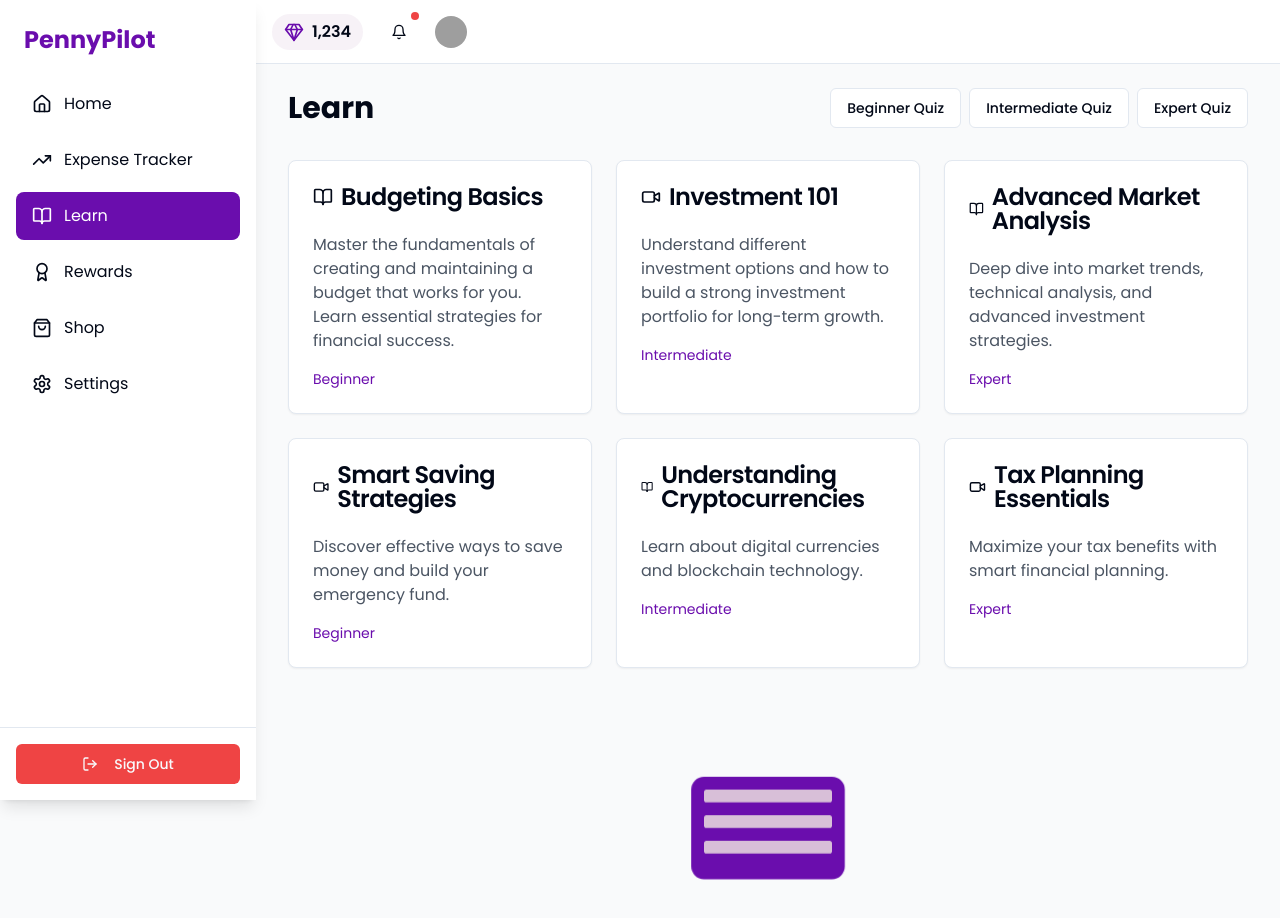
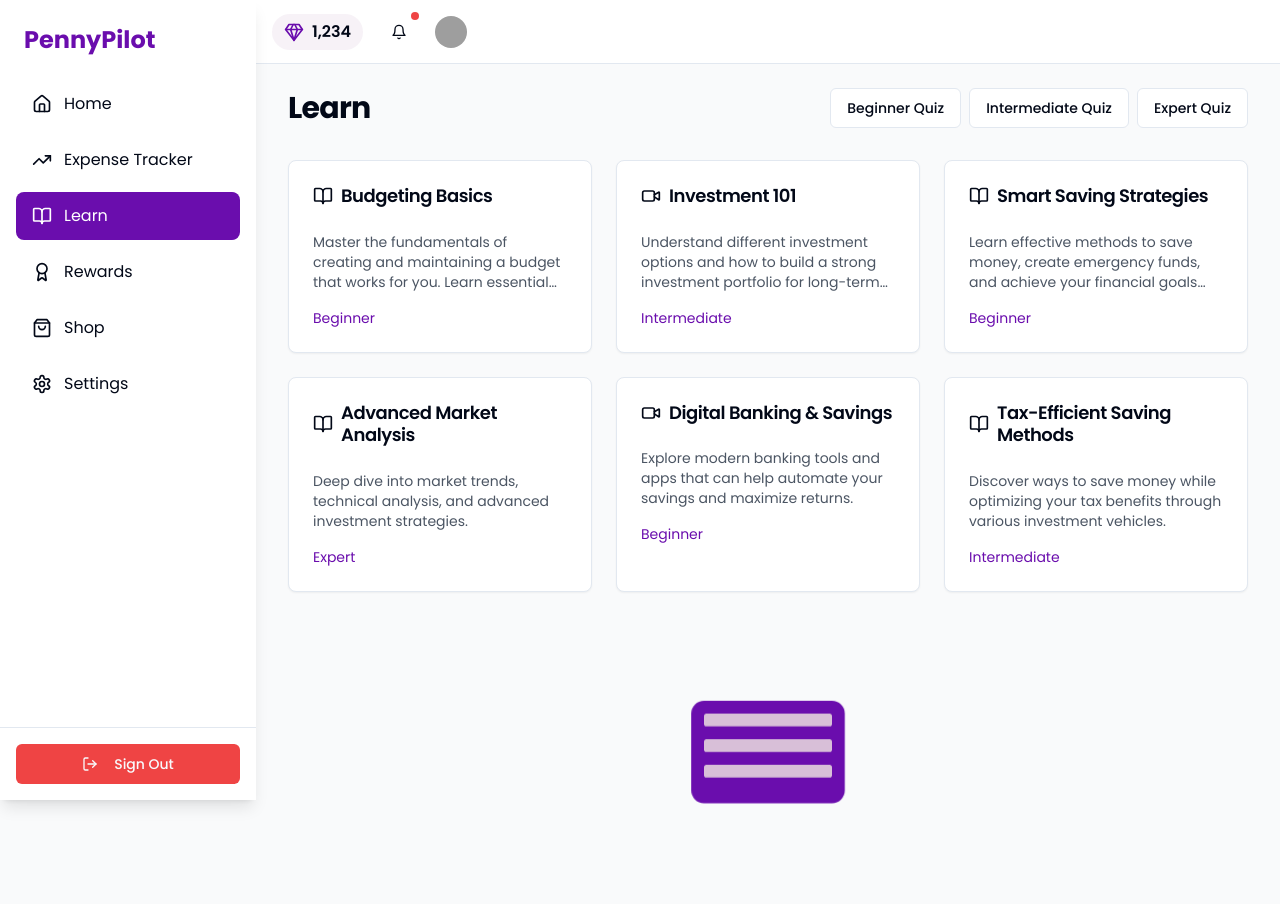
Before and after one commit to AranyaRout/pennypilot2, a React (Vite) app: page /learn in a window 1280 px wide. Shown: the top 918 px of the page. Built offline with nearby package versions, Linux system fonts and the light colour scheme; grey boxes are pictures that could not be loaded.

Commit message:
Fix overlapping letters and add saving strategies
Updated the text rendering to prevent overlapping letters and included additional content related to saving strategies.
[skip gpt_engineer]

```diff
--- a/src/pages/Learn.tsx
+++ b/src/pages/Learn.tsx
@@ -20,28 +20,28 @@ const Learn = () => {
       level: "intermediate"
     },
     {
+      title: "Smart Saving Strategies",
+      description: "Learn effective methods to save money, create emergency funds, and achieve your financial goals faster.",
+      type: "article",
+      level: "beginner"
+    },
+    {
       title: "Advanced Market Analysis",
       description: "Deep dive into market trends, technical analysis, and advanced investment strategies.",
       type: "article",
       level: "expert"
     },
     {
-      title: "Smart Saving Strategies",
-      description: "Discover effective ways to save money and build your emergency fund.",
+      title: "Digital Banking & Savings",
+      description: "Explore modern banking tools and apps that can help automate your savings and maximize returns.",
       type: "video",
       level: "beginner"
     },
     {
-      title: "Understanding Cryptocurrencies",
-      description: "Learn about digital currencies and blockchain technology.",
+      title: "Tax-Efficient Saving Methods",
+      description: "Discover ways to save money while optimizing your tax benefits through various investment vehicles.",
       type: "article",
       level: "intermediate"
-    },
-    {
-      title: "Tax Planning Essentials",
-      description: "Maximize your tax benefits with smart financial planning.",
-      type: "video",
-      level: "expert"
     }
   ];
 
@@ -50,10 +50,10 @@ const Learn = () => {
   };
 
   return (
-    <div className="space-y-8 animate-fade-in">
-      <div className="flex items-center justify-between">
-        <h2 className="text-3xl font-bold">Learn</h2>
-        <div className="flex gap-2">
+    <div className="space-y-8">
+      <div className="flex items-center justify-between flex-wrap gap-4">
+        <h2 className="text-3xl font-bold tracking-tight">Learn</h2>
+        <div className="flex gap-2 flex-wrap">
           <Button onClick={() => handleStartQuiz("beginner")} variant="outline">
             Beginner Quiz
           </Button>
@@ -70,20 +70,22 @@ const Learn = () => {
         {articles.map((article, index) => (
           <Card
             key={index}
-            className="hover:shadow-lg transition-shadow cursor-pointer group"
+            className="hover:shadow-lg transition-shadow cursor-pointer group overflow-hidden"
           >
             <CardHeader>
-              <CardTitle className="flex items-center gap-2">
+              <CardTitle className="flex items-center gap-2 text-lg leading-tight">
                 {article.type === "article" ? (
-                  <BookOpen className="w-5 h-5" />
+                  <BookOpen className="w-5 h-5 flex-shrink-0" />
                 ) : (
-                  <Video className="w-5 h-5" />
+                  <Video className="w-5 h-5 flex-shrink-0" />
                 )}
-                {article.title}
+                <span className="line-clamp-2">{article.title}</span>
               </CardTitle>
             </CardHeader>
             <CardContent>
-              <p className="text-gray-600 mb-4">{article.description}</p>
+              <p className="text-gray-600 dark:text-gray-300 text-sm mb-4 line-clamp-3">
+                {article.description}
+              </p>
               <div className="flex items-center justify-between">
                 <span className="text-sm text-primary capitalize">{article.level}</span>
                 <ArrowRight className="w-4 h-4 opacity-0 group-hover:opacity-100 transition-opacity" />
```
